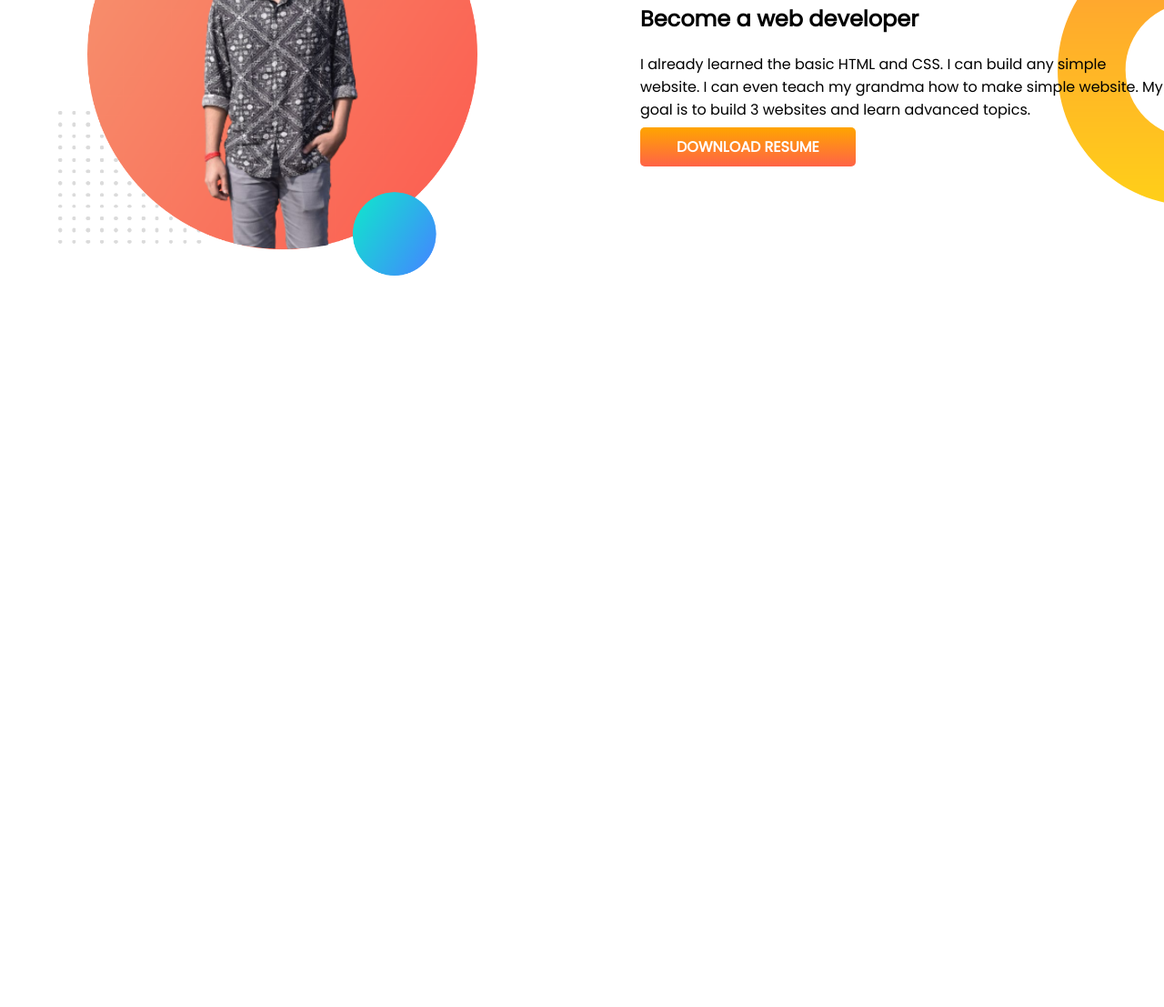
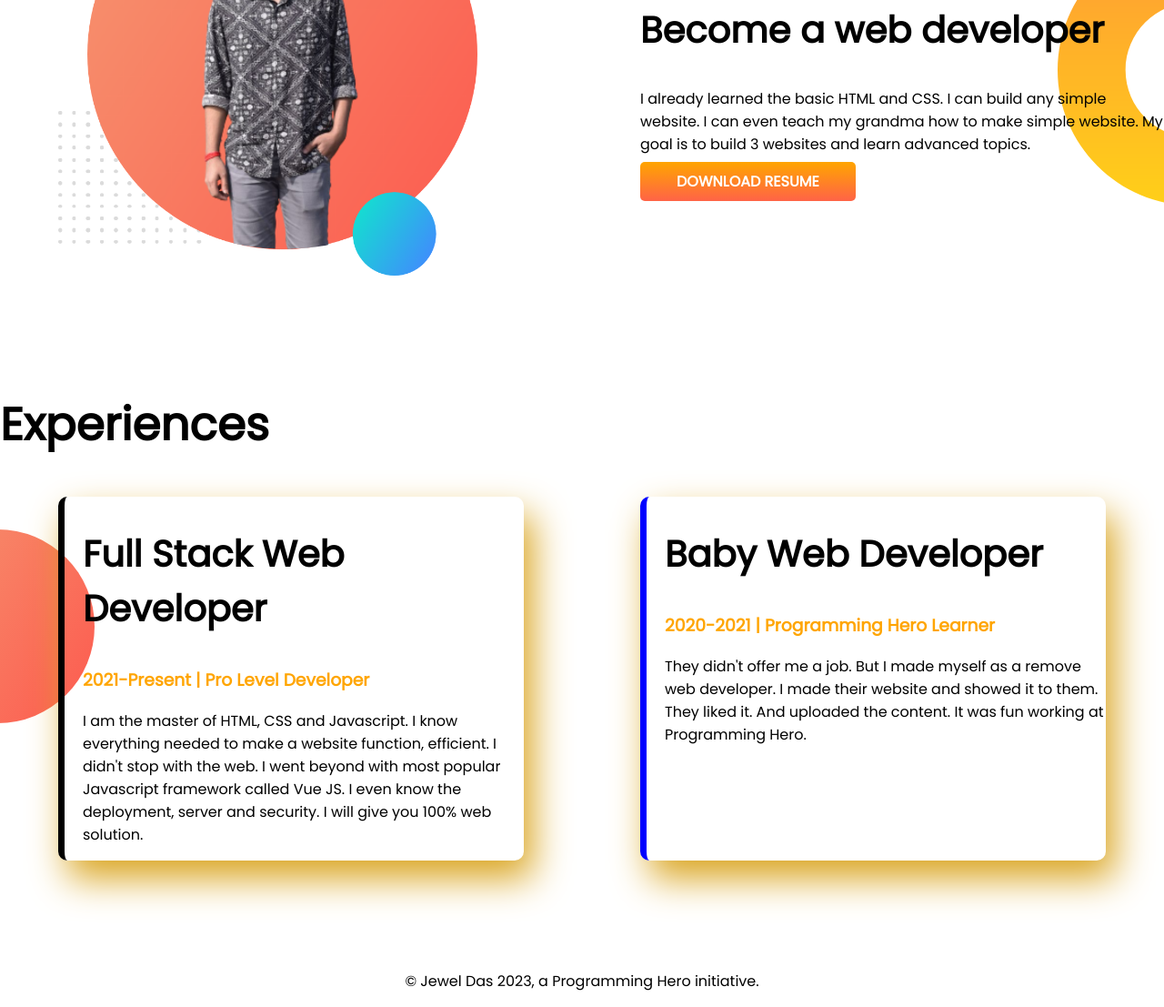
Before and after one commit to Jeweldas26/developer-portfolio, a plain HTML site: page index.html in a window 1280 px wide. Shown: the part 813-1920 px from the top of the page at 91% size. Before the commit the page ends 1243 px from the top, so only its background shows below. Drawn offline with Linux system fonts and the light colour scheme.

Commit message:
style border and added footer

```diff
--- a/index.html
+++ b/index.html
@@ -11,7 +11,7 @@
     <link rel="stylesheet" href="style.css">
 </head>
 <body>
-    <section class="top-banner">
+    <section class="top-banner flexible-container">
         <div class="half-width">
         <h1>Welcome To</h1>
         <h1>The World of <span class="orange-color">Jewel(JD)</span></h1>
@@ -23,7 +23,7 @@
             <img src="images/Jeweldas-bg.png" alt="mypicture">
         </div>
     </section>
-    <section class="dream-big">
+    <section class="dream-big flexible-container">
         <div class="half-width">
             <img src="images/Jeweldas-bg.png" alt="jwl">
         </div>
@@ -35,6 +35,28 @@
         </div>
     </section>
 
+    <section class="experience-area">
+        <div>
+            <h1>Experiences</h1>
+        </div>
+        <div class="flexible-container">
+            <div id="full-stack-webdeveloper" class="experience-item">
+                <h2>Full Stack Web Developer</h2>
+                <h3 class="orange-color">2021-Present | Pro Level Developer</h3>
+                <p>I am the master of HTML, CSS and Javascript. I know everything needed to make a website function, efficient. I didn't stop with the web. I went beyond with most popular Javascript framework called Vue JS. I even know the deployment, server and security. I will give you 100% web solution.</p>
+            </div>
+
+            <div id="full-baby-webdeveloper" class="experience-item">
+                <h2>Baby Web Developer</h2>
+                <h3 class="orange-color">2020-2021 | Programming Hero Learner</h3>
+                <p>They didn't offer me a job. But I made myself as a remove web developer. I made their website and showed it to them. They liked it. And uploaded the content. It was fun working at Programming Hero.</p>
+            </div>
+        </div>
+    </section>
+
 
 </body>
+<footer>
+    <p>© Jewel Das 2023, a Programming Hero initiative.</p>
+</footer>
 </html>
--- a/style.css
+++ b/style.css
@@ -5,16 +5,20 @@ body{
 h1{
     font-size: 50px;
 }
+h2{
+    font-size: 40px;
+}
 .orange-color{
     color: orange;
 }
-section{
+.flexible-container{
     display: flex;
     margin-bottom: 120px;
 }
 .half-width{
     width: 50%;
     padding-left: 5%;
+
 }
 .half-width img{
     width: 80%;
@@ -36,3 +40,25 @@ section{
     background-repeat: no-repeat;
     background-position: right;
 }
+.experience-area{
+    background-image: url(images/exp-bg.png);
+    background-repeat: no-repeat;
+    background-position: left;
+}
+.experience-item{
+    width: 40%;
+    margin-left: 5%;
+    margin-right: 5%;
+    padding-left: 20px;
+    box-shadow: 10px 20px 40px goldenrod;
+    border-radius: 10px;
+}
+#full-stack-webdeveloper{
+    border-left: 7px solid black;
+}
+#full-baby-webdeveloper{
+    border-left: 7px solid blue;
+}
+footer p{
+    text-align: center;
+}
```
